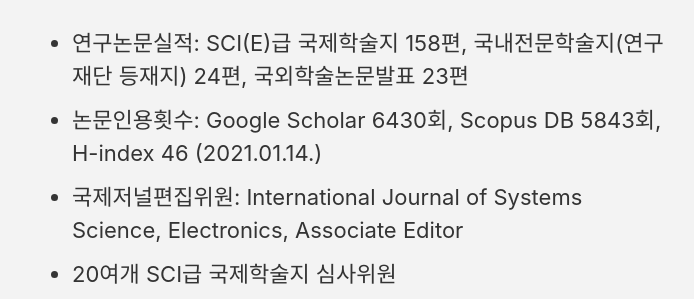
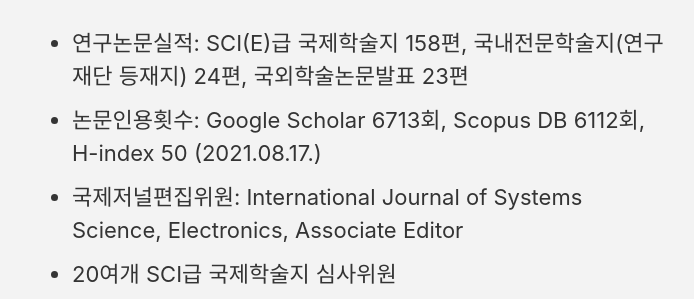
Before and after one commit to CPSC-LAB/CPSC-LAB.github.io, a Jekyll site: the page built from _pages/professor.md, in a window 1280 px wide and 900 px high, scrolled down 1062 px. Shown: the part 153-452 px from the top of the window, without its empty margins (290-984 px from the left). Built offline with Jekyll 4.4.1, drawn with Linux system fonts in a browser that asks for light colours; cached includes are drawn as plain includes.

Commit message:
Update professor.md

```diff
--- a/_pages/professor.md
+++ b/_pages/professor.md
@@ -17,7 +17,7 @@
 
 ## <span style="color:green">Career & Activities</span>
 * 연구논문실적: SCI(E)급 국제학술지 158편, 국내전문학술지(연구재단 등재지) 24편, 국외학술논문발표 23편
-* 논문인용횟수: Google Scholar 6430회, Scopus DB 5843회, H-index 46 (2021.01.14.)
+* 논문인용횟수: Google Scholar 6713회, Scopus DB 6112회, H-index 50 (2021.08.17.)
 * 국제저널편집위원: International Journal of Systems Science, Electronics, Associate Editor
 * 20여개 SCI급 국제학술지 심사위원
 * (사) 대한임베디드공학회 : 논문지(등재지)의 부편집장
```
